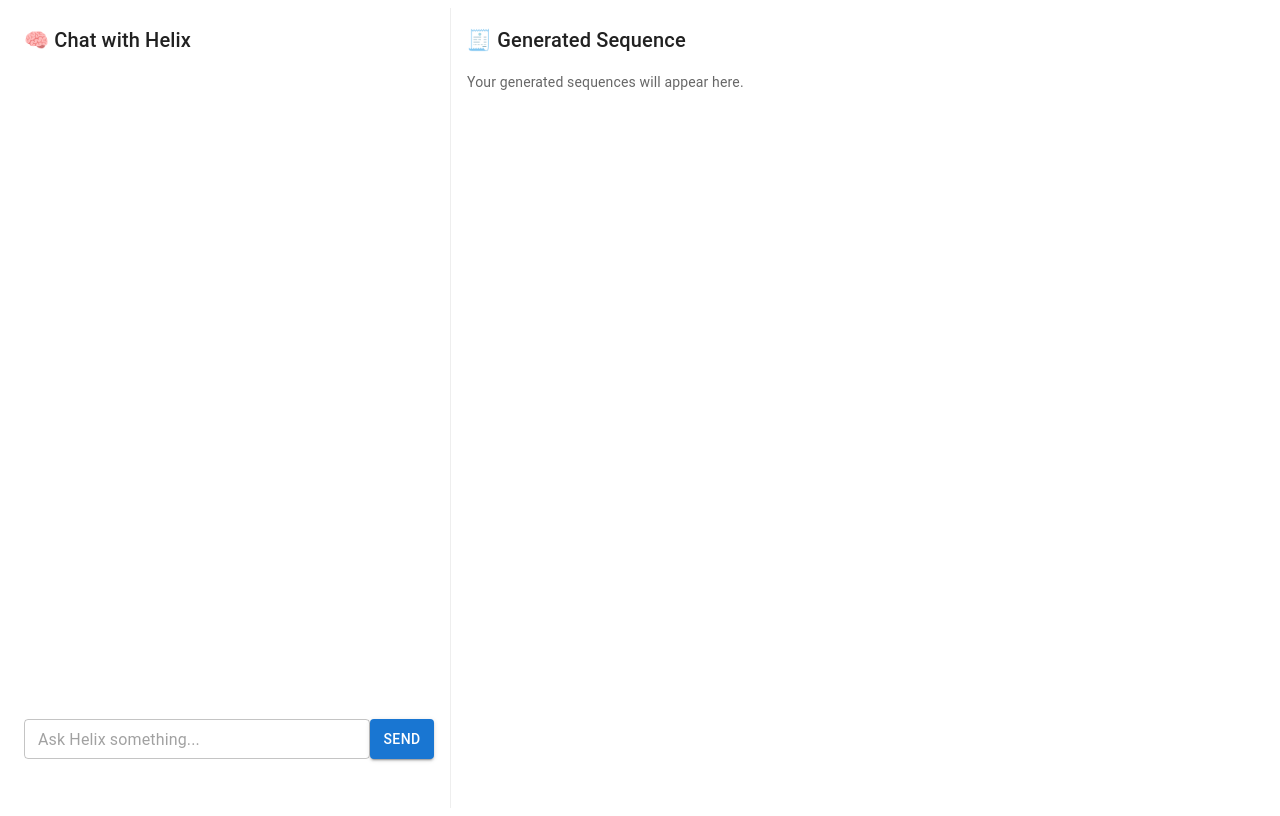
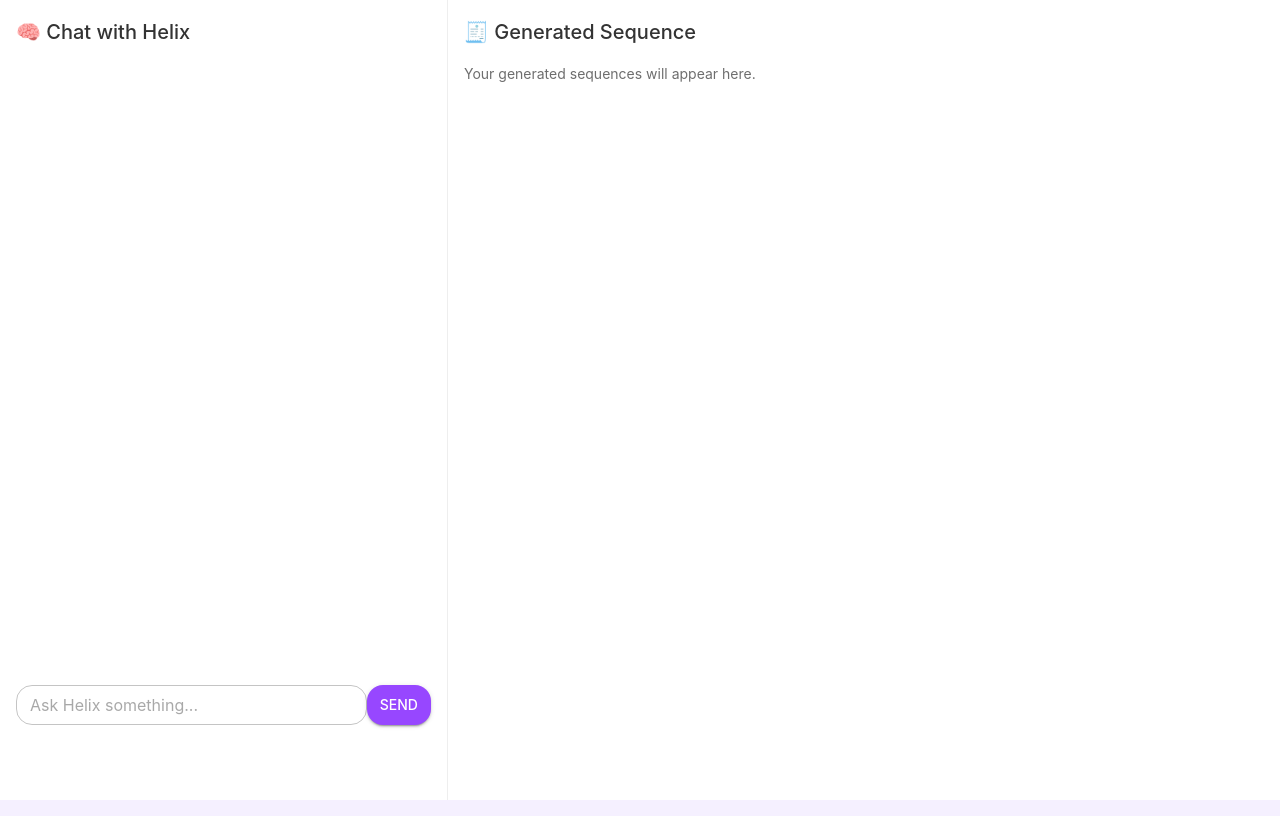
Before and after one commit to ishaan000/Helix, a Next.js app in the folder frontend/: page / in a window 1280 px wide. Built offline with nearby package versions, Linux system fonts and the light colour scheme.

Commit message:
feat: add theme support

```diff
--- a/frontend/app/layout.tsx
+++ b/frontend/app/layout.tsx
@@ -1,11 +1,18 @@
+// app/layout.tsx
+"use client";
+
+import { ThemeProvider } from "../theme/ThemeContext";
+
 export default function RootLayout({
   children,
-}: Readonly<{
+}: {
   children: React.ReactNode;
-}>) {
+}) {
   return (
     <html lang="en">
-      <body>{children}</body>
+      <body>
+        <ThemeProvider>{children}</ThemeProvider>
+      </body>
     </html>
   );
 }
--- /dev/null
+++ b/frontend/theme/ThemeContext.tsx
@@ -0,0 +1,15 @@
+// theme/ThemeContext.tsx
+"use client";
+
+import { ThemeProvider as MuiThemeProvider, CssBaseline } from "@mui/material";
+import { theme } from "./theme"; // your SellScale-style theme
+import React from "react";
+
+export const ThemeProvider = ({ children }: { children: React.ReactNode }) => {
+  return (
+    <MuiThemeProvider theme={theme}>
+      <CssBaseline />
+      {children}
+    </MuiThemeProvider>
+  );
+};
--- /dev/null
+++ b/frontend/theme/theme.ts
@@ -0,0 +1,23 @@
+// theme/theme.ts
+import { createTheme } from "@mui/material/styles";
+
+export const theme = createTheme({
+  palette: {
+    mode: "light",
+    primary: { main: "#9747FF" },
+    background: {
+      default: "#F5F0FF",
+      paper: "#ffffff",
+    },
+    text: {
+      primary: "#333333",
+      secondary: "#6E6E6E",
+    },
+  },
+  typography: {
+    fontFamily: "Inter, sans-serif",
+  },
+  shape: {
+    borderRadius: 16,
+  },
+});
```
